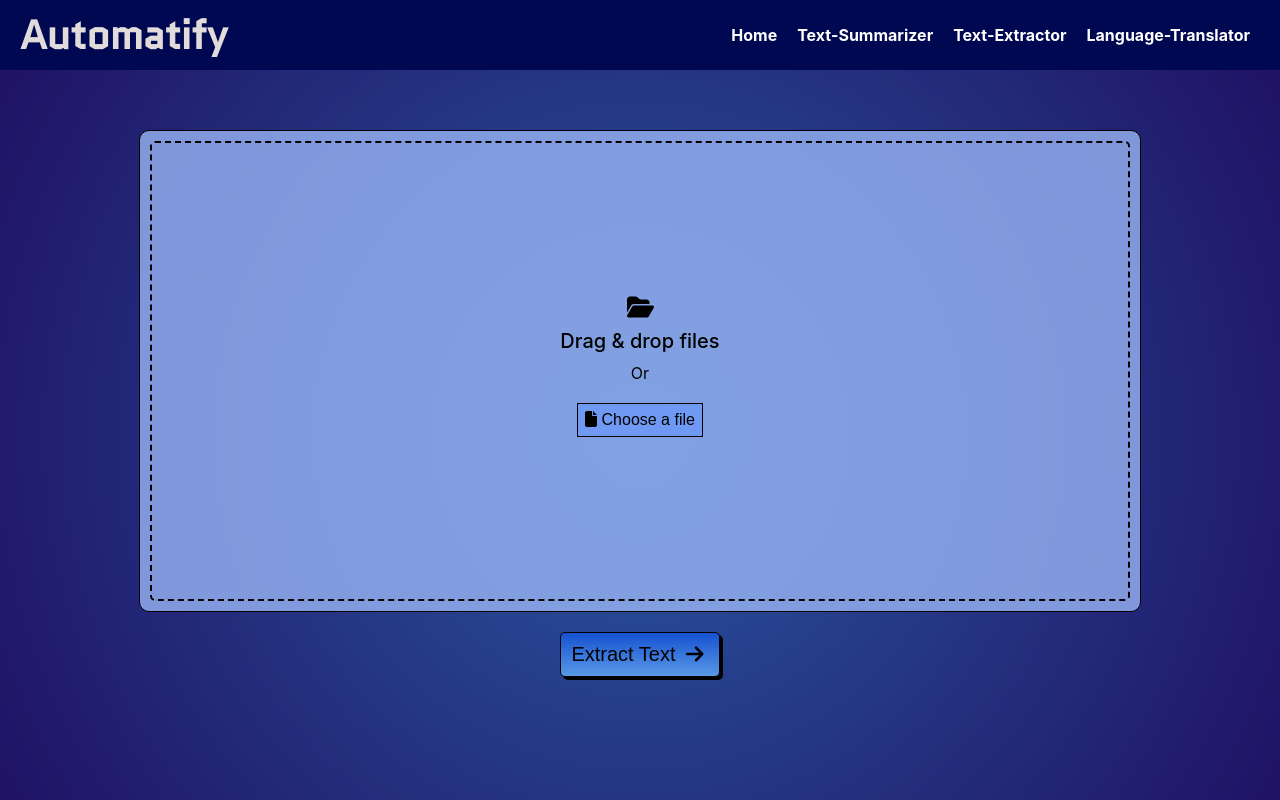
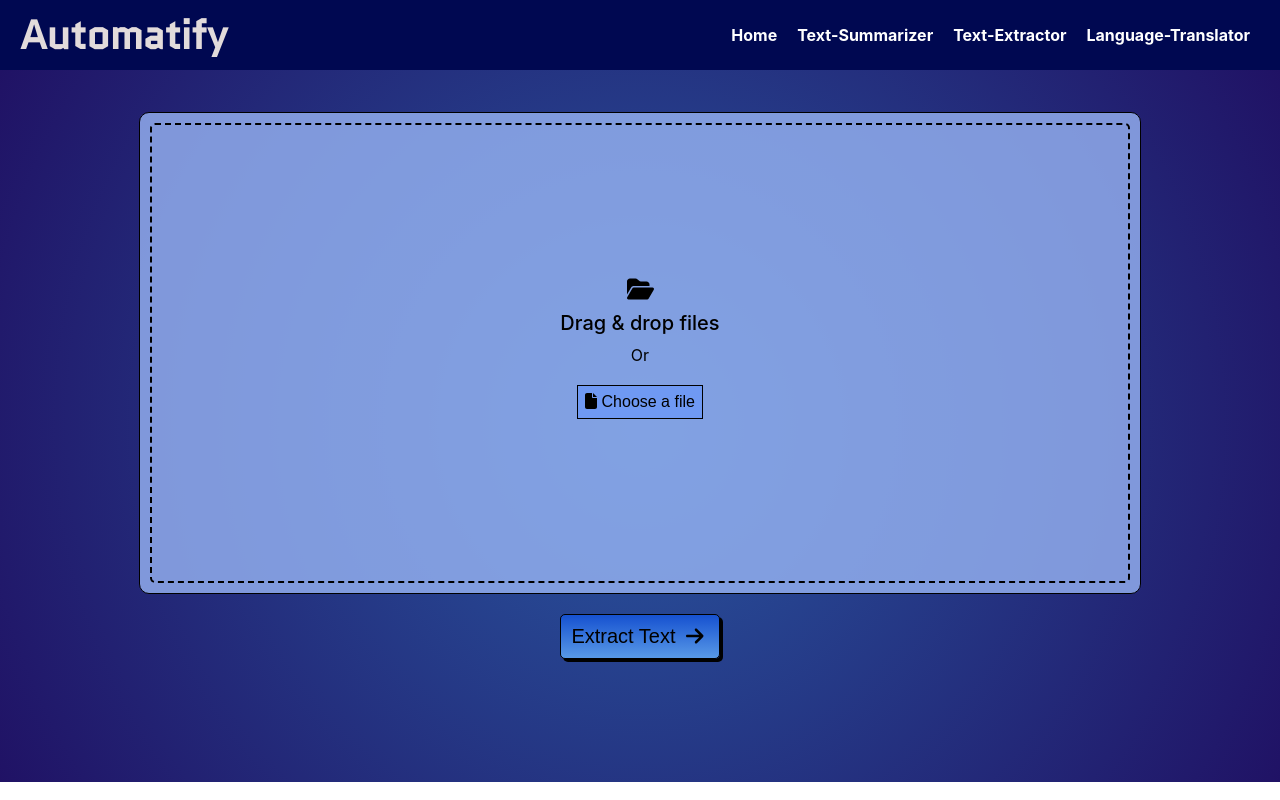
Before and after one commit to pratsj22/Automatify-Text-Automation-Website, a React (Create React App) app in the folder frontend/: page /textextractor in a window 1280 px wide. Built offline with nearby package versions, Linux system fonts and the light colour scheme; a web font is replaced by a local one.

Commit message:
mobile responsive

```diff
--- a/frontend/src/pages/Text-Extractor/TextExtractor.scss
+++ b/frontend/src/pages/Text-Extractor/TextExtractor.scss
@@ -2,8 +2,9 @@
     display: flex;
     justify-content: center;
     background: radial-gradient(circle, rgba(41, 87, 160, 1) 0%, rgba(32, 18, 101, 1) 100%);
-    padding-top: 20px;
-    height: calc(100% - 90px);
+    padding-top: 2px;
+    min-height: calc(100% - 90px);
+    height: fit-content;
     @media screen and (max-width:435px) {
         padding-top: 40px;
     }
--- a/frontend/src/pages/Text-Extractor/components/DragOrDrop.jsx
+++ b/frontend/src/pages/Text-Extractor/components/DragOrDrop.jsx
@@ -15,6 +15,9 @@ const DragOrDrop = () => {
     const dispatch = useDispatch();
     const isMobile = useMediaQuery("(max-width:435px)")
     const select = useSelector(state => state.images);
+    useEffect(()=>{
+        if(select[0] && isMobile)setDisplay('none');
+    })
     useEffect(() => {
         if (!files) {
             return
@@ -53,11 +56,11 @@ const DragOrDrop = () => {
                 imageURL: URL.createObjectURL(item)
             }))
         )
-        )
-        if(isMobile)setDisplay('none')
+    )
+
     }
-    const handleUpload = (e) => {
-        setFiles(e.target.files);
+const handleUpload = (e) => {
+    setFiles(e.target.files);
         Array.from(e.target.files).map((item, index) => (
             dispatch(uploadFile({
                 name: item.name,
@@ -65,11 +68,11 @@ const DragOrDrop = () => {
             }))
         )
         )
-        if(isMobile)setDisplay('none')
+
 
     }
     const clearAll=()=>{
-        if(isMobile)setDisplay('none')
+        if(isMobile)setDisplay('flex')
         dispatch(reset());
     }
     const onDelete = (item) => {
--- a/frontend/src/pages/Text-Summarizer/TextSummarizer.jsx
+++ b/frontend/src/pages/Text-Summarizer/TextSummarizer.jsx
@@ -19,7 +19,6 @@ const TextSummarizer = () => {
     const [inptType, setInputType] = useState(1)
     const isMobile = useMediaQuery("(max-width:581px)")
     const [containerDisplay, setContainerDisplay] = useState(false)
-    console.log(isMobile);
     const submit = () => {
         if (!msg) {
             return toast.error("PLEASE Enter a Text First!", {
--- a/frontend/src/pages/Text-Summarizer/TextSummarizer.scss
+++ b/frontend/src/pages/Text-Summarizer/TextSummarizer.scss
@@ -18,7 +18,7 @@
 
     @media screen and (max-width:581px) {
         padding-top: 40px;
-        // height: calc(100% - 70px);
+        height: calc(100% - 20px);
     }
 
     .loader {
```
Also changed, not shown: 1 other file (tests, documents, lock files or other folders).
